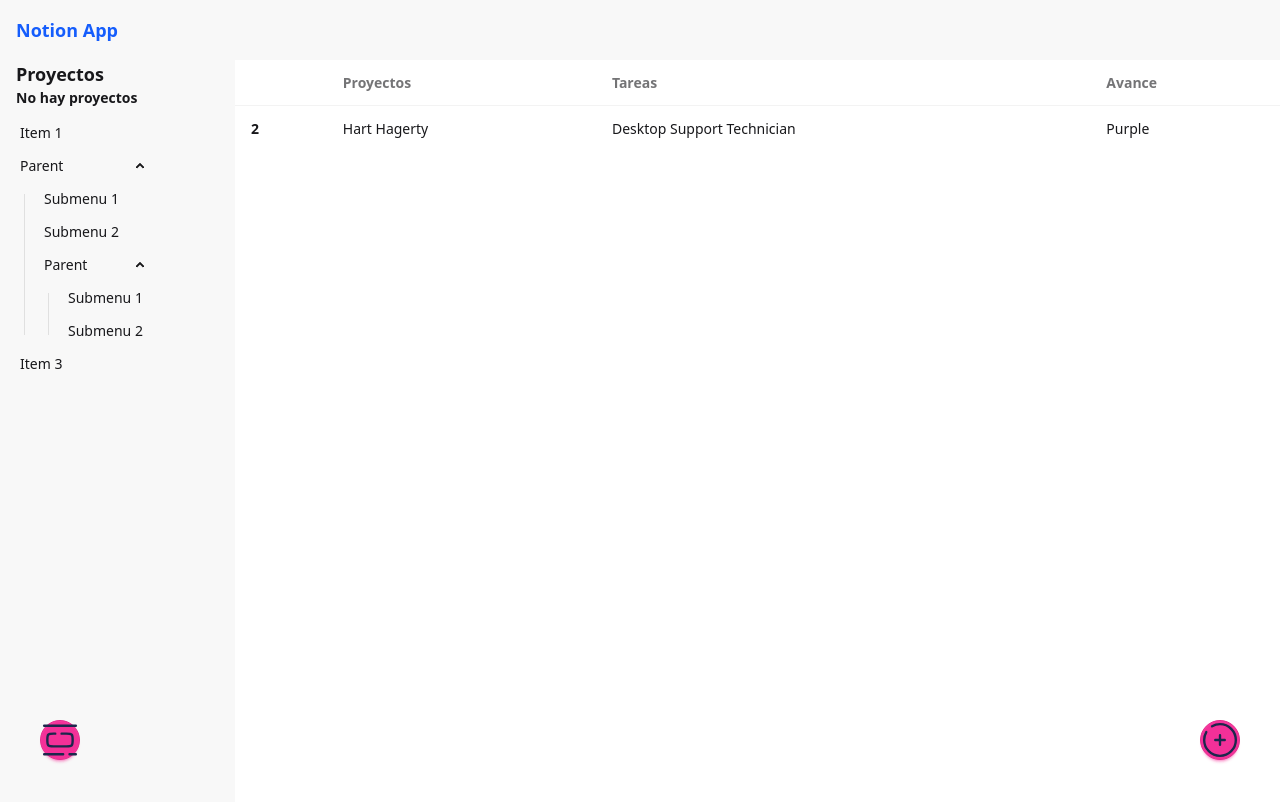
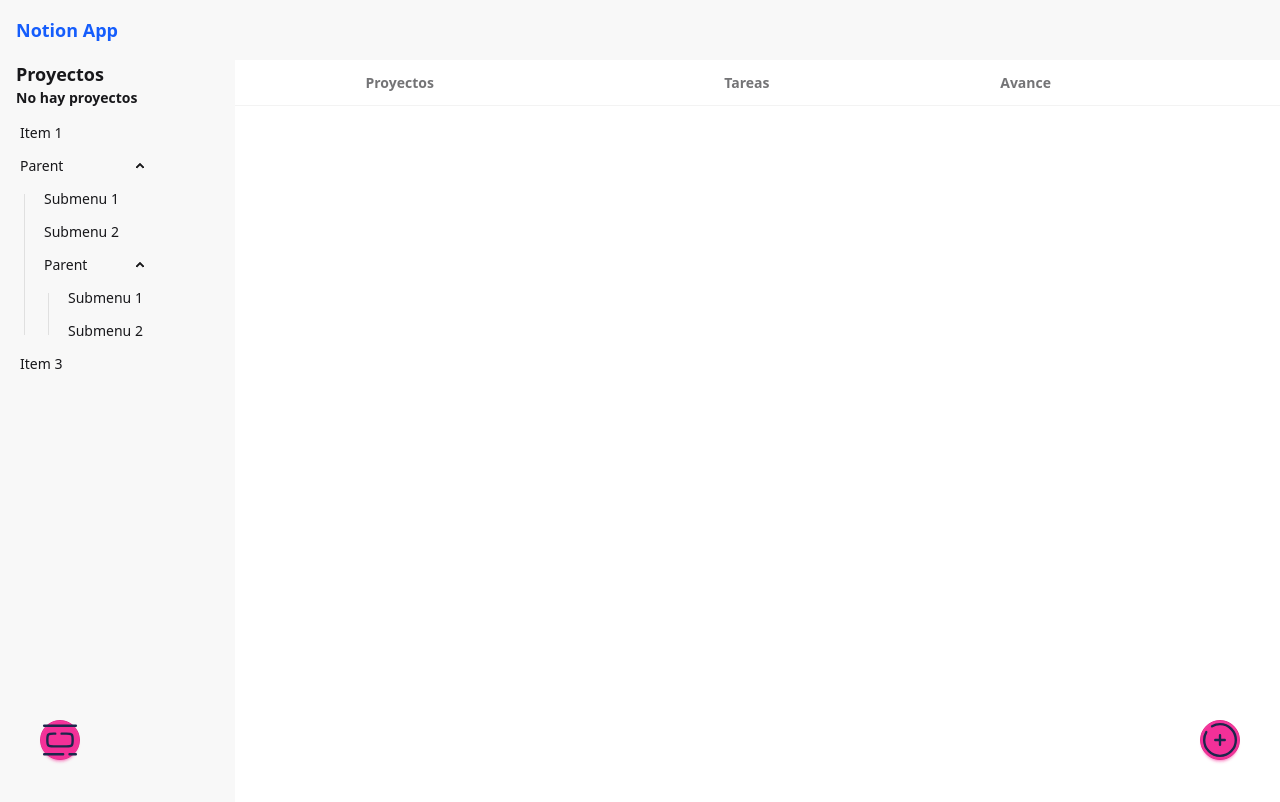
Before and after one commit to saaralozano/projects-app, a Vue app: page /projects in a window 1280 px wide. Shown: the top 802 px of the page. Built offline with nearby package versions, Linux system fonts and the light colour scheme; the HTML template or start-up script is replaced by a standard one.

Commit message:
Metemos proyectos y se guardan en el LocalStorage

```diff
--- a/package.json
+++ b/package.json
@@ -14,8 +14,10 @@
   },
   "dependencies": {
     "@tailwindcss/vite": "^4.1.1",
+    "@vueuse/core": "^13.1.0",
     "pinia": "^3.0.2",
     "tailwindcss": "^4.1.1",
+    "uuid": "^11.1.0",
     "vue": "^3.5.13",
     "vue-router": "^4.5.0"
   },
--- a/src/modulorum/commune/components/InputModal.vue
+++ b/src/modulorum/commune/components/InputModal.vue
@@ -27,7 +27,7 @@
 
 
 <script lang="ts" setup>
-import { ref } from 'vue';
+import { ref, watch } from 'vue';
 
 
 interface Props {
@@ -37,7 +37,7 @@ interface Props {
     subtitulus: string;
 }
 
-defineProps<Props>();
+const props = defineProps<Props>();
 
 const emissiones = defineEmits<{
     claudere: [void];
@@ -47,6 +47,15 @@ const emissiones = defineEmits<{
 const inputValorem = ref<string>('');
 
 const inputRef = ref<HTMLInputElement | null>(null);
+
+watch(props, ({aperta}) => {
+    setTimeout( () => {
+        if (aperta) {
+            inputRef.value?.focus();
+        }
+    }, 300);
+
+});
 
 const submitValorem = () => {
     console.log({valorem: inputValorem.value});
--- a/src/modulorum/projects/stores/projects.store.ts
+++ b/src/modulorum/projects/stores/projects.store.ts
@@ -1,25 +1,26 @@
 import { defineStore } from "pinia";
-import { ref } from "vue";
+import { computed, ref } from "vue";
 import type { Project } from "../interfaces/project.interface";
+import { v4 as uuidv4 } from 'uuid';
+import { useLocalStorage } from "@vueuse/core";
 
-const incipiensPortat = ():Project[] => {
-    return [
-        {
-            id: '1',
-            nomen: 'Project 1',
-            chores: [],
-        },
-        {
-            id: '2',
-            nomen: 'Project 2',
-            chores: [],
-        },
-    ];
-}
+
 
 export const useProjectsStore = defineStore('projects', () => {
-    const projects = ref<Project[]>(incipiensPortat());
+
+    const projects = ref(useLocalStorage<Project[]>('projects', [] ));
+
+    const addereProject = (nomen: string) => {
+        if (nomen.length === 0) return;
+        projects.value.push({
+            id: uuidv4(),
+            nomen: nomen,
+            chores: [],
+        });
+    }
     return {
-        projects,
+        // projects,
+        projectList: computed(() => [...projects.value]),
+        addereProject,
     }
 });
--- a/src/modulorum/projects/views/ProjectsView.vue
+++ b/src/modulorum/projects/views/ProjectsView.vue
@@ -12,12 +12,11 @@
       </thead>
 
       <tbody>
-        <!-- row 2 -->
-        <tr class="hover:bg-base-300">
-          <th>2</th>
-          <td>Hart Hagerty</td>
-          <td>Desktop Support Technician</td>
-          <td>Purple</td>
+        <tr v-for="(project, index) in projectStore.projectList" :key="project.id" class="hover:bg-base-300">
+          <th>{{ index + 1 }}</th>
+          <td>{{ project.nomen }}</td>
+          <td>{{ project.chores.length }}</td>
+          <progress class="progress progress-primary w-56" value="10" max="100"></progress>
         </tr>
       </tbody>
     </table>
@@ -26,7 +25,7 @@
   <InputModal
     :aperta="modalAperta"
     @claudere="modalAperta=false"
-    @valorem="cumNovusValorem"
+    @valorem="projectStore.addereProject"
     placeholder="Introduce el nombre del proyecto"
     titulus="Nuevo proyecto"
     subtitulus="Dale un nombre apropiado a tu proyecto"
@@ -75,8 +74,4 @@ const propriumModalAperta = ref(false);
 
 const projectStore = useProjectsStore();
 
-const cumNovusValorem = (projectNomen: string) => {
-    console.log(projectNomen);
-}
-
 </script>
```
Also changed, not shown: 1 other file (tests, documents, lock files or other folders).
